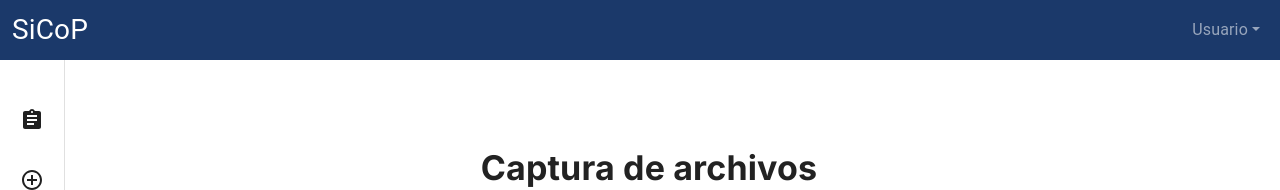
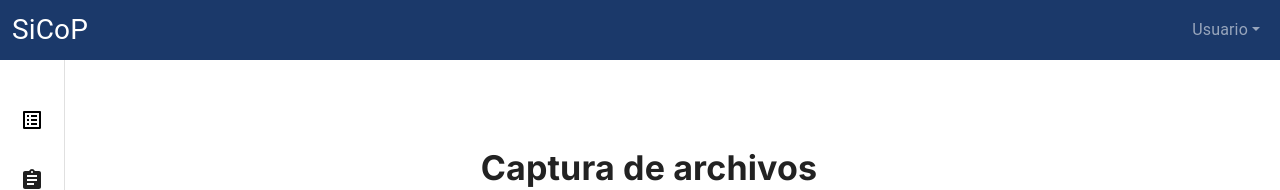
Before and after one commit to yisusrgg/SiCoP_GDPS, a React (Vite) app in the folder frontend/: page /Detalles/Archivos in a window 1280 px wide. Shown: the top 190 px of the page. Built offline with nearby package versions, Linux system fonts and the light colour scheme; no server answers.

Commit message:
Agrego de la vista de cnvocatorias como investigador y poder acceder desde el icono del sidebar

```diff
--- a/frontend/src/components/SideBar.jsx
+++ b/frontend/src/components/SideBar.jsx
@@ -91,6 +91,15 @@ function SideBar() {
       <AppBar position="fixed" open={open} />
       <Drawer variant="permanent" open={open}>
         <List style={{ paddingTop: 100 }}>
+          {/* Convocatorias */}
+          <Tooltip title="Convocatorias" placement="right">
+            <ListItemButton
+              style={{ marginBottom: 20, justifyContent: "center" }}
+              onClick={() => navigate("/ConvocatoriasInvestigador")}
+            >
+              <svg xmlns="http://www.w3.org/2000/svg" height="24" viewBox="0 0 24 24" width="24"><path d="M0 0h24v24H0z" fill="none"/><path d="M19 5v14H5V5h14m1.1-2H3.9c-.5 0-.9.4-.9.9v16.2c0 .4.4.9.9.9h16.2c.4 0 .9-.5.9-.9V3.9c0-.5-.5-.9-.9-.9zM11 7h6v2h-6V7zm0 4h6v2h-6v-2zm0 4h6v2h-6zM7 7h2v2H7zm0 4h2v2H7zm0 4h2v2H7z"/></svg>
+            </ListItemButton>
+          </Tooltip>
           {/* Mis Proyectos */}
           <Tooltip title="Mis Proyectos" placement="right">
             <ListItemButton
@@ -118,6 +127,7 @@ function SideBar() {
               <DescriptionIcon />
             </ListItemButton>
           </Tooltip>
+
         </List>
       </Drawer>
     </Box>
```
Also changed, not shown: 1 other file (tests, documents, lock files or other folders).
